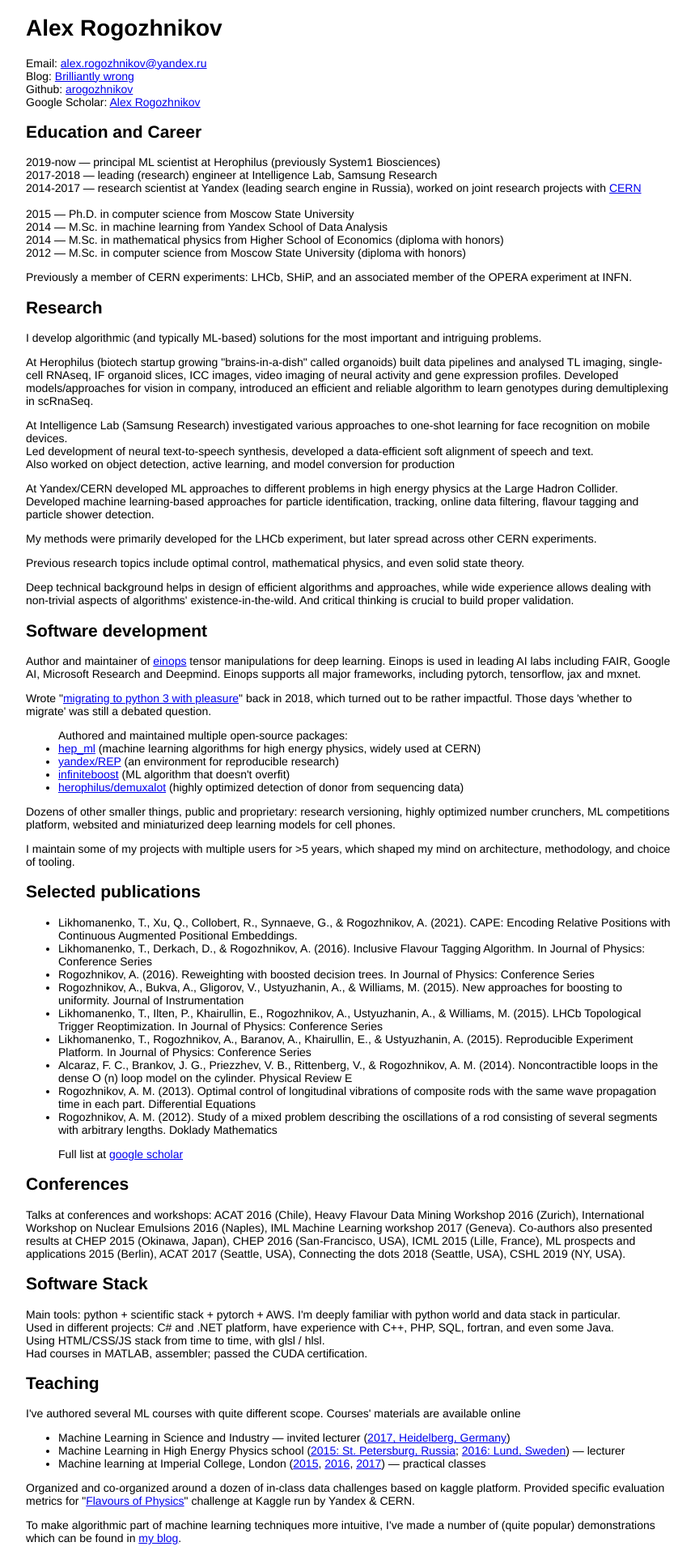
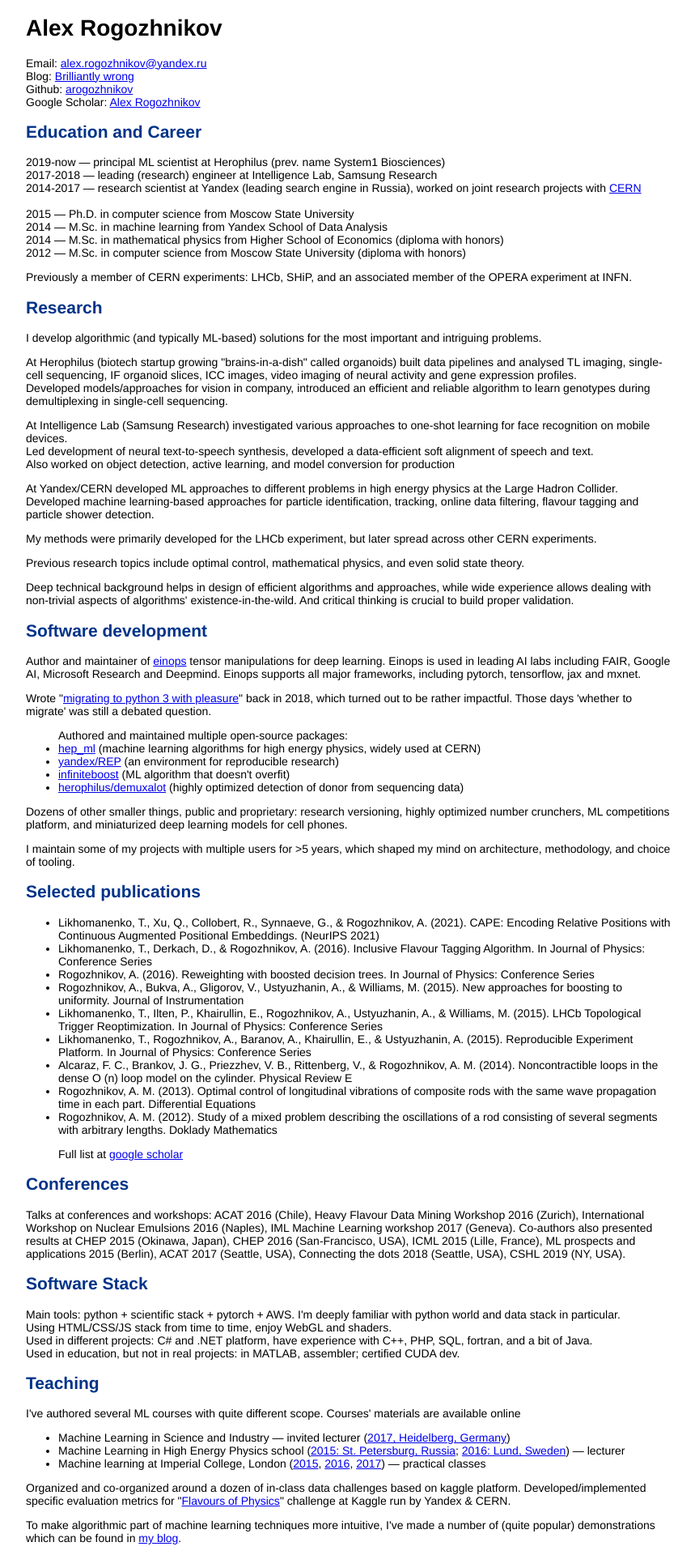
Before and after one commit to arogozhnikov/arogozhnikov.github.io, a Jekyll site: the page cv/AlexRogozhnikov.html, which Jekyll copies as it is, in a window 1280 px wide. Shown: the top 1920 px of the page at 81% size, without its empty margins (208-1067 px from the left). Built offline with Jekyll 4.4.1, drawn with Linux system fonts in a browser that asks for light colours.

Commit message:
update styling, add cape

```diff
--- a/cv/AlexRogozhnikov.html
+++ b/cv/AlexRogozhnikov.html
@@ -48,6 +48,10 @@
             text-decoration: underline;
             margin: 5px 0px;
         }
+
+        h2 {
+            color: #038;
+        }
     </style>
 </head>
 
@@ -78,7 +82,7 @@
 
     <h2>Education and Career</h2>
     <p>
-        2019-now  &mdash; principal ML scientist at Herophilus (previously System1 Biosciences) <br />
+        2019-now  &mdash; principal ML scientist at Herophilus (prev. name System1 Biosciences) <br />
         2017-2018 &mdash; leading (research) engineer at Intelligence Lab, Samsung Research <br />
         2014-2017 &mdash; research scientist at Yandex (leading search engine in Russia), worked on joint research projects with
         <a href='https://home.cern/'>CERN</a>
@@ -98,10 +102,12 @@
 
     <p>
         I develop algorithmic (and typically ML-based) solutions for the most important and intriguing problems.
+
     </p>
     <p>
-        At Herophilus (biotech startup growing "brains-in-a-dish" called organoids) built data pipelines and analysed TL imaging, single-cell RNAseq, IF organoid slices, ICC images, video imaging of neural activity and gene expression profiles.
-        Developed models/approaches for vision in company, introduced an efficient and reliable algorithm to learn genotypes during demultiplexing in scRnaSeq.
+        At Herophilus (biotech startup growing "brains-in-a-dish" called organoids) built data pipelines and analysed TL imaging, single-cell sequencing, IF organoid slices, ICC images, video imaging of neural activity and gene expression profiles. <br />
+        Developed models/approaches for vision in company, introduced an efficient and reliable algorithm to learn genotypes during demultiplexing in single-cell sequencing. <br />
+
     </p>
     <p>
         At Intelligence Lab (Samsung Research) investigated various approaches to one-shot learning
@@ -154,7 +160,7 @@
     <p>
         Dozens of other smaller things, public and proprietary:
         research versioning, highly optimized number crunchers, ML competitions platform,
-        websited and miniaturized deep learning models for cell phones.
+        and miniaturized deep learning models for cell phones.
     </p>
     <p>
         I maintain some of my projects with multiple users for >5 years, which shaped my mind on architecture, methodology, and choice of tooling.
@@ -164,7 +170,7 @@
     <h2>Selected publications </h2>
     <ul>
         <li>
-            Likhomanenko, T., Xu, Q., Collobert, R., Synnaeve, G., & Rogozhnikov, A. (2021). CAPE: Encoding Relative Positions with Continuous Augmented Positional Embeddings.
+            Likhomanenko, T., Xu, Q., Collobert, R., Synnaeve, G., & Rogozhnikov, A. (2021). CAPE: Encoding Relative Positions with Continuous Augmented Positional Embeddings. (NeurIPS 2021)
         </li>
 
         <!-- <li>
@@ -232,11 +238,11 @@
     <p>
         Main tools: python + scientific stack + pytorch + AWS. I'm deeply familiar with python world and data stack in particular.
         <br />
-        Used in different projects: C# and .NET platform, have experience with C++, PHP, SQL, fortran, and even some Java.
+        Using HTML/CSS/JS stack from time to time, enjoy WebGL and shaders.
         <br />
-        Using HTML/CSS/JS stack from time to time, with glsl / hlsl.
+        Used in different projects: C# and .NET platform, have experience with C++, PHP, SQL, fortran, and a bit of Java.
         <br />
-        Had courses in MATLAB, assembler; passed the CUDA certification.
+        Used in education, but not in real projects: in MATLAB, assembler; certified CUDA dev.
     </p>
 
     <!-- <p>
@@ -274,7 +280,8 @@
     </ul>
 
     <p>
-        Organized and co-organized around a dozen of in-class data challenges based on kaggle platform. Provided specific evaluation
+        Organized and co-organized around a dozen of in-class data challenges based on kaggle platform.
+        Developed/implemented specific evaluation
         metrics for "<a href='https://www.kaggle.com/c/flavours-of-physics'>Flavours of Physics</a>" challenge at
         Kaggle run by Yandex &amp; CERN.
     </p>
@@ -359,6 +366,9 @@
             <li>
                 We experimented with computer vision, speech recognition and machine translation to confirm better generalization and wide applicability of our method.
                 Along the way we found that out method by design handles well different resolutions and stft sampling frequencies.
+            </li>
+            <li>
+                <a href="https://openreview.net/pdf?id=n-FqqWXnWW">Read paper</a>
             </li>
         </ul>
     </details>
```
